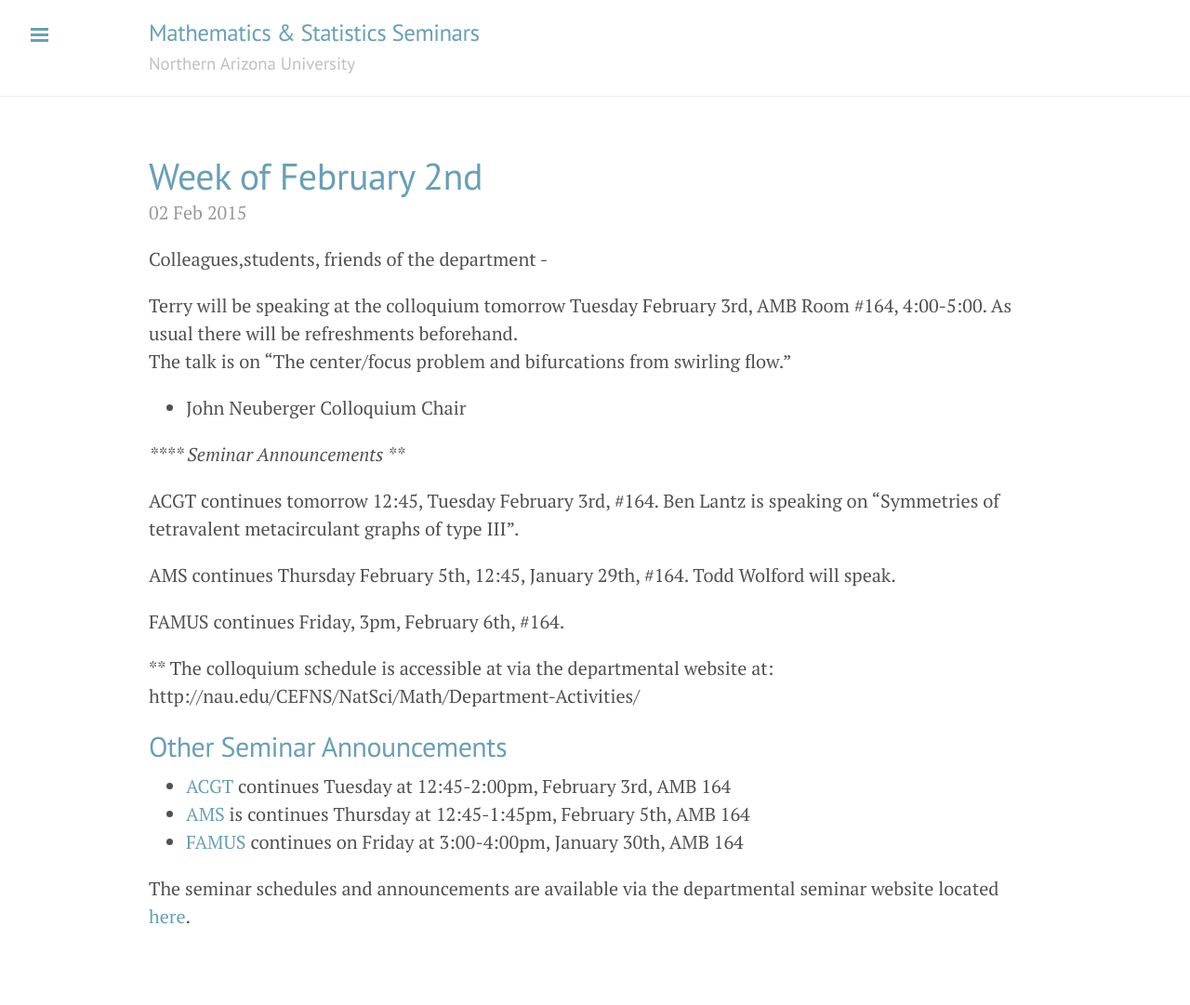
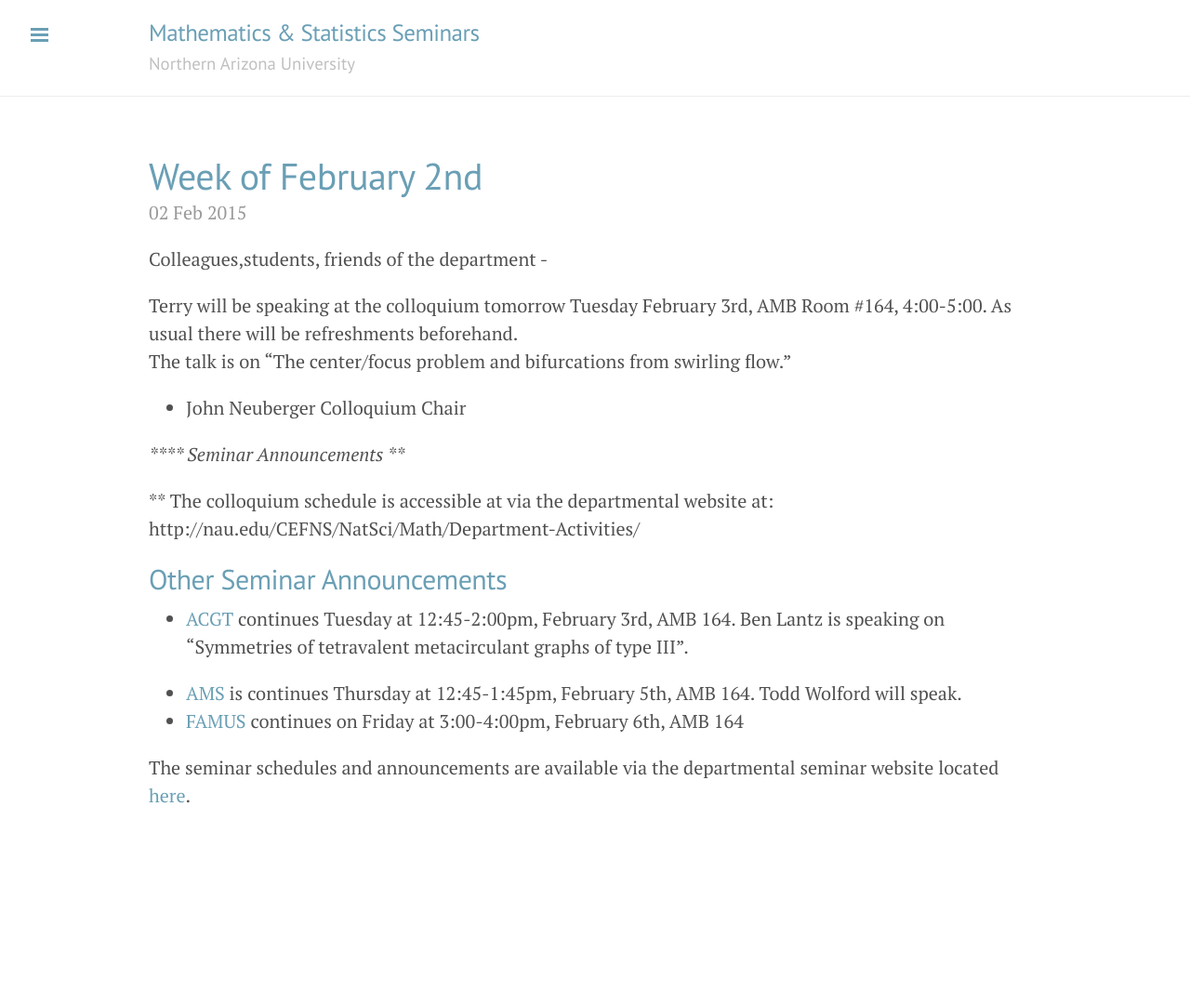
Before and after one commit to NAUMathStat/seminars, a Jekyll site: the page built from _posts/2015-02-02-week-4.md, in a window 1280 px wide. Shown: the whole page at 93% size. Built offline with Jekyll 4.4.1, drawn with Linux system fonts in a browser that asks for light colours; Markdown is read by kramdown in place of the engine named in the settings; after the commit the page ends 951 px from its top, so only the background shows below that.

Commit message:
Update 2015-02-02-week-4.md

```diff
--- a/_posts/2015-02-02-week-4.md
+++ b/_posts/2015-02-02-week-4.md
@@ -13,18 +13,13 @@ The talk is on "The center/focus problem and bifurcations from swirling flow."
 
 ***** Seminar Announcements ***
 
-ACGT continues tomorrow 12:45, Tuesday February 3rd, #164. Ben Lantz is speaking on "Symmetries of tetravalent metacirculant graphs of type III".
-
-AMS continues Thursday February 5th, 12:45, January 29th, #164.  Todd Wolford will speak.
-
-FAMUS continues Friday, 3pm, February 6th, #164.
-
 ** The colloquium schedule is accessible at via the departmental website at: http://nau.edu/CEFNS/NatSci/Math/Department-Activities/
 
 ## Other Seminar Announcements ##
 
-- [ACGT](acgtSpring2015) continues Tuesday at 12:45-2:00pm, February 3rd, AMB 164
-- [AMS](amsSpring2015) is continues Thursday at 12:45-1:45pm, February 5th, AMB 164
-- [FAMUS](famusSpring2015) continues on Friday at 3:00-4:00pm, January 30th, AMB 164
+- [ACGT](acgtSpring2015) continues Tuesday at 12:45-2:00pm, February 3rd, AMB 164. Ben Lantz is speaking on "Symmetries of tetravalent metacirculant graphs of type III".
+
+- [AMS](amsSpring2015) is continues Thursday at 12:45-1:45pm, February 5th, AMB 164. Todd Wolford will speak.
+- [FAMUS](famusSpring2015) continues on Friday at 3:00-4:00pm, February 6th, AMB 164
 
 The seminar schedules and announcements are available via the departmental seminar website located [here](http://naumathstat.github.io/seminars).
```
